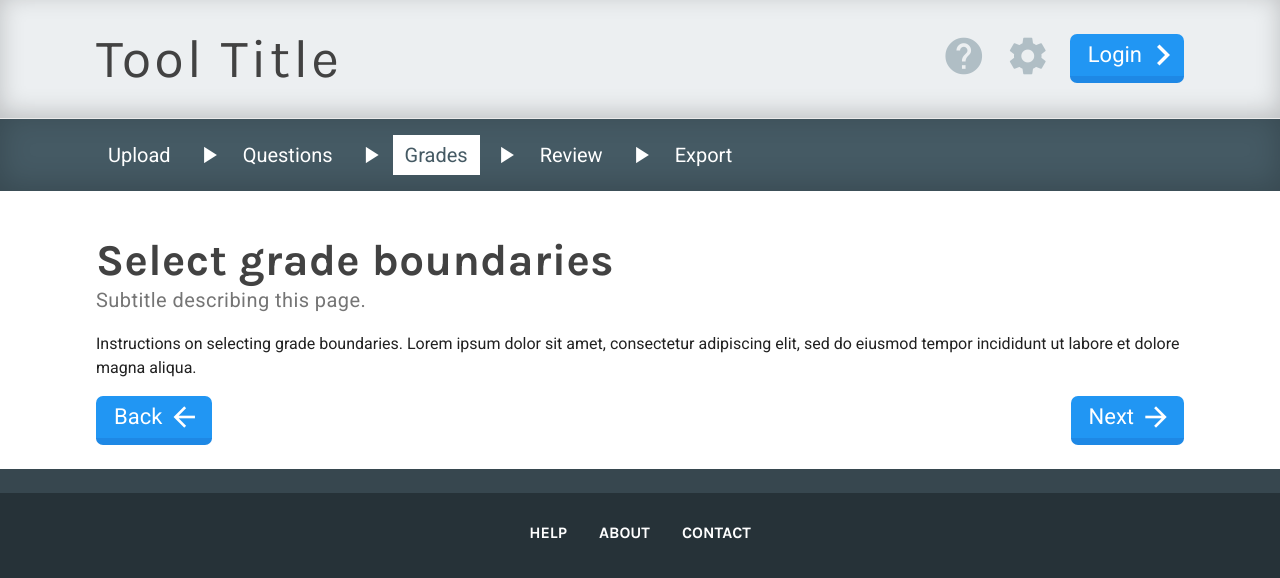
After one commit to genericity/test-analysis, a Flask app: page /grades in a window 1280 px wide. The commit adds this page. Shown: the top 578 px of the page. Run offline with Flask 2, Linux system fonts and the light colour scheme; some libraries are stand-ins or nearby versions.

Commit message:
Added working navigation and working buttons/links between pages.
- Added skeleton HTML pages (just the title, subtitle, and header and
footer) for all the other (questions, grade boundary selection, review,
export) pages.
- Added working <Next> and <Back> buttons between the pages, linking to
the previous and next pages.
- Added a parameter to the template rendering, so that the page you are
currently on is shown (with a white rectangle around it on the
navigation bar).

```diff
--- a/index.py
+++ b/index.py
@@ -1,15 +1,26 @@
 from flask import Flask
 from flask import render_template
+from flask import url_for
 
-app = Flask(__name__, static_url_path='')
+app = Flask(__name__)
 app.debug = True
-
-# Static file routing.
-url_for('files', filename='css/style.css')
-url_for('files', filename='js/chart.js')
-url_for('files', filename='js/annotations.js')
-url_for('files', filename='js/visualize.js')
 
 @app.route('/')
 def upload_page():
-    return render_template('index.html')
+    return render_template('index.html', upload = True)
+
+@app.route('/questions')
+def questions_page():
+    return render_template('questions.html', questions = True)
+
+@app.route('/grades')
+def grades_page():
+    return render_template('grades.html', grades = True)
+
+@app.route('/review')
+def review_page():
+    return render_template('review.html', review = True)
+
+@app.route('/export')
+def export_page():
+    return render_template('export.html', export = True)
--- /dev/null
+++ b/templates/grades.html
@@ -0,0 +1,18 @@
+{% include "header.html" %}
+            <h2>Select grade boundaries
+                <span>Subtitle describing this page.</span>
+            </h2>
+            <p>
+                Instructions on selecting grade boundaries. Lorem ipsum dolor sit amet, consectetur adipiscing elit, sed do eiusmod tempor incididunt ut labore et dolore magna aliqua.
+            </p>
+            <section id="grades">
+            </section>
+            <a class="button" id="back-button" href="{{ url_for('questions_page') }}">
+                <span class="button-icon material-icons">arrow_back</span>
+                <span class="button-text">Back</span>
+            </a>
+            <a class="button" id="next-button" href="{{ url_for('review_page') }}">
+                <span class="button-text">Next</span>
+                <span class="button-icon material-icons">arrow_forward</span>
+            </a>
+{% include "footer.html" %}
--- a/templates/header.html
+++ b/templates/header.html
@@ -39,11 +39,11 @@
     <nav>
         <div class="inner-wrapper">
           <ul>
-            <li><a href="{{ url_for('upload_page') }}" class="selected">Upload</a></li>
-            <li><a href="{{ url_for('questions_page') }}">Questions</a></li>
-            <li><a href="{{ url_for('grades_page') }}">Grades</a></li>
-            <li><a href="{{ url_for('review_page') }}">Review</a></li>
-            <li><a href="{{ url_for('export_page') }}">Export</a></li>
+            <li><a href="{{ url_for('upload_page') }}" class="{{'selected' if upload }}">Upload</a></li>
+            <li><a href="{{ url_for('questions_page') }}" class="{{'selected' if questions }}">Questions</a></li>
+            <li><a href="{{ url_for('grades_page') }}" class="{{'selected' if grades }}">Grades</a></li>
+            <li><a href="{{ url_for('review_page') }}" class="{{'selected' if review }}">Review</a></li>
+            <li><a href="{{ url_for('export_page') }}" class="{{'selected' if export }}">Export</a></li>
           </ul>
         </div>
     </nav>
```
Also changed, not shown: templates/export.html (added, +14 -0 lines), templates/questions.html (added, +18 -0 lines), templates/review.html (added, +18 -0 lines), 1 other file.
